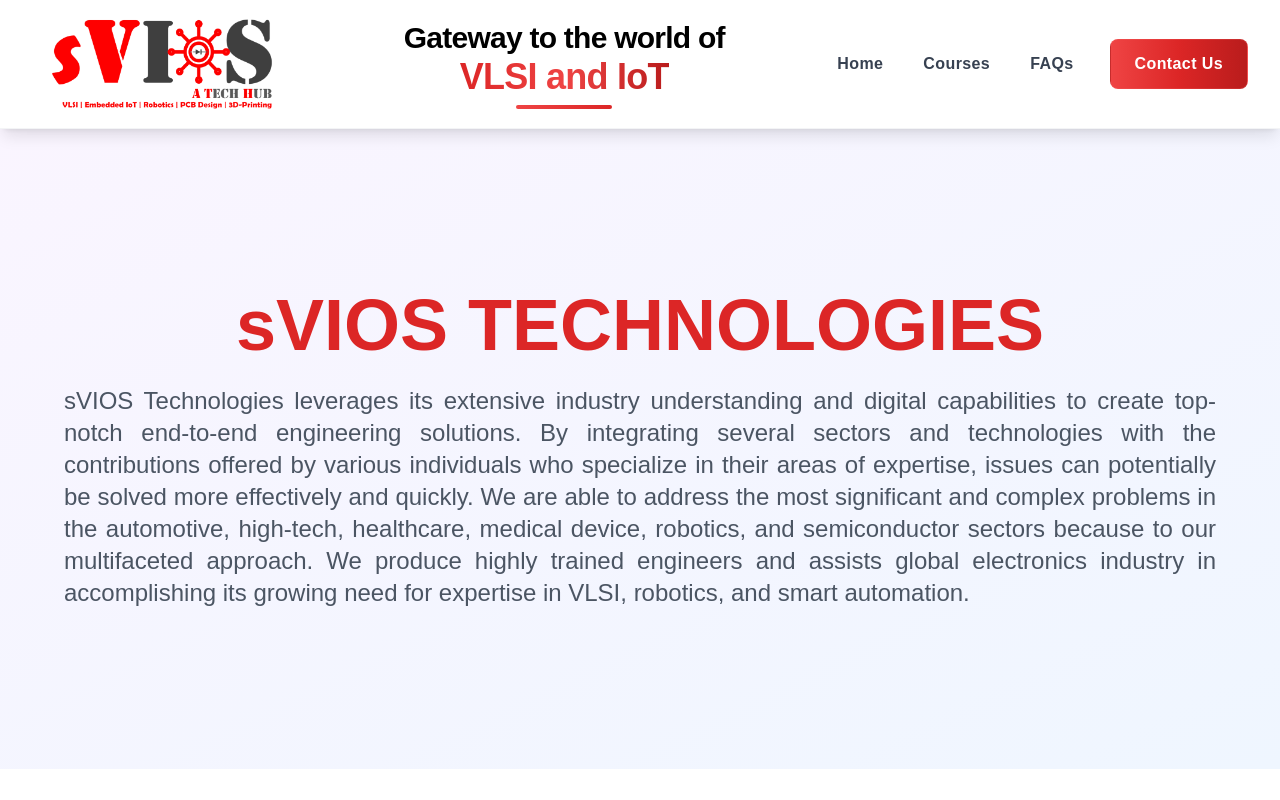
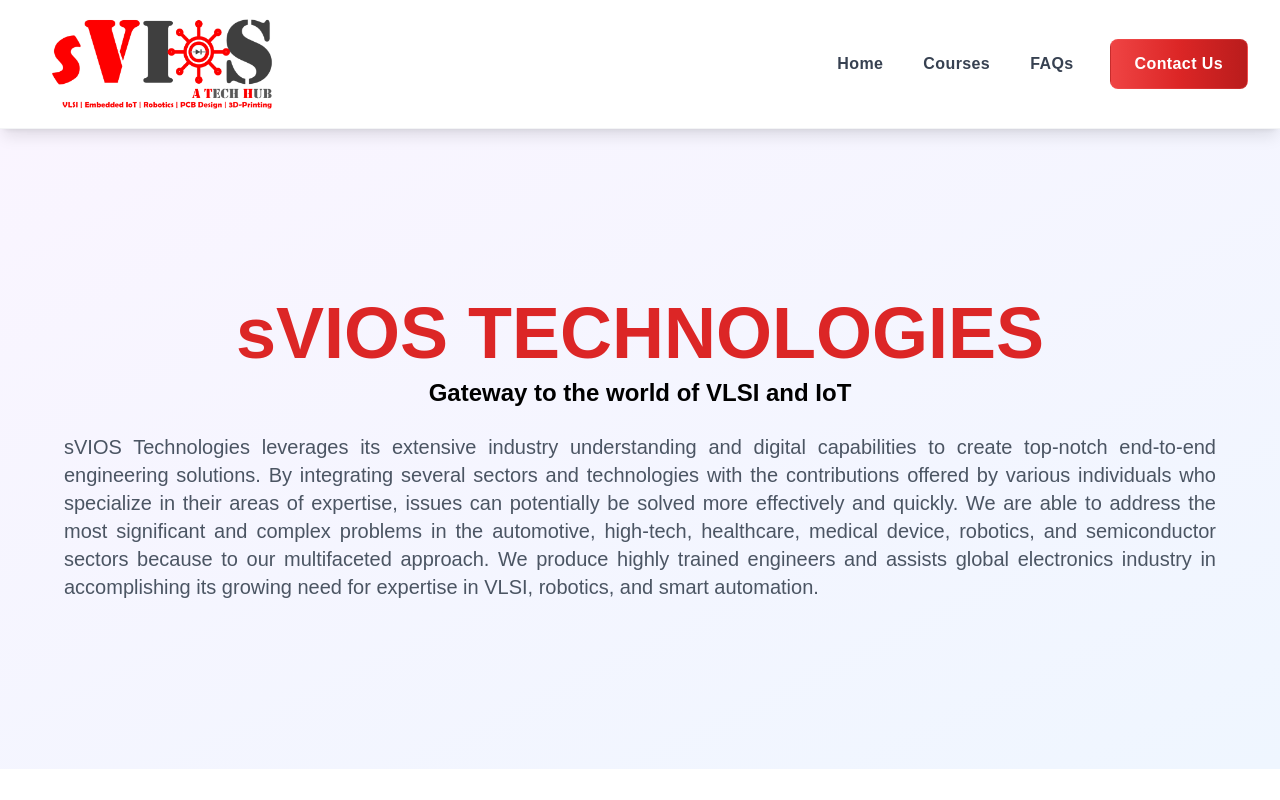
Before and after one commit to Akashrrrrd/VLSIGuru, a Next.js app: page / in a window 1280 px wide. Shown: the top 800 px of the page. Built offline with nearby package versions, Linux system fonts and the light colour scheme.

Commit message:
sVIOS Source Code

```diff
--- a/components/header.tsx
+++ b/components/header.tsx
@@ -89,18 +89,7 @@ export function Header() {
           </div>
 
           {/* Center Title - Hidden on mobile and small tablets */}
-          <div className="hidden lg:flex flex-1 items-center justify-center">
-            <div className="text-center">
-              <h1 className="text-3xl font-extrabold text-black tracking-tight leading-tight">
-                Gateway to the world of
-                <br />
-                <span className="text-4xl font-black text-transparent bg-clip-text bg-gradient-to-r from-red-600 via-red-500 to-red-700">
-                  VLSI and IoT
-                </span>
-              </h1>
-              <div className="mt-2 h-1 w-24 bg-gradient-to-r from-red-500 to-red-600 mx-auto rounded-full"></div>
-            </div>
-          </div>
+          {/* Removed the center title div */}
 
           {/* Navigation Links - Desktop */}
           <nav className="hidden md:flex items-center space-x-8" role="navigation" aria-label="Main navigation">
--- a/components/hero-section.tsx
+++ b/components/hero-section.tsx
@@ -6,10 +6,13 @@ export function HeroSection() {
   return (
     <section className="min-h-[80vh] flex items-center justify-center bg-gradient-to-br from-purple-50 to-blue-50 py-4">
       <div className="max-w-7xl mx-auto px-4 sm:px-6 lg:px-8 text-center">
-        <h1 className="text-5xl md:text-7xl font-bold text-gray-900 mb-6">
+        <h1 className="text-5xl md:text-7xl font-bold text-gray-900 mb-2">
           <span className="text-red-600">sVIOS TECHNOLOGIES</span>
         </h1>
-        <p className="text-xl md:text-2xl text-gray-600 max-w-6xl mx-auto leading-relaxed text-justify">
+        <p className="text-2xl text-black font-bold mb-6">
+          Gateway to the world of VLSI and IoT
+        </p>
+        <p className="text-lg md:text-xl text-gray-600 max-w-6xl mx-auto leading-relaxed text-justify">
           sVIOS Technologies leverages its extensive industry understanding and digital capabilities to create top-notch end-to-end engineering solutions. By integrating several sectors and technologies with the contributions offered by various individuals who specialize in their areas of expertise, issues can potentially be solved more effectively and quickly. We are able to address the most significant and complex problems in the automotive, high-tech, healthcare, medical device, robotics, and semiconductor sectors because to our multifaceted approach. We produce highly trained engineers and assists global electronics industry in accomplishing its growing need for expertise in VLSI, robotics, and smart automation.
         </p>
       </div>
```
